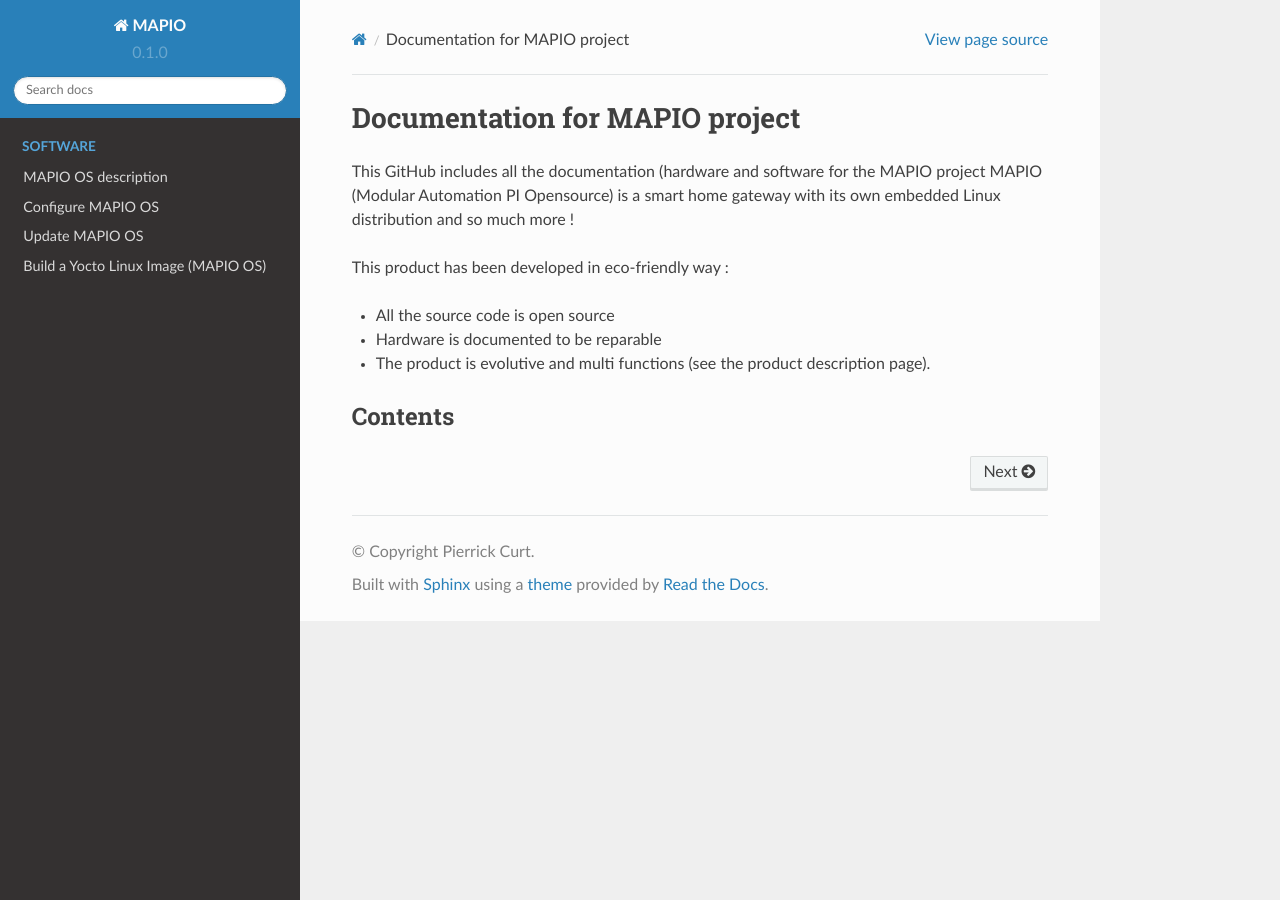
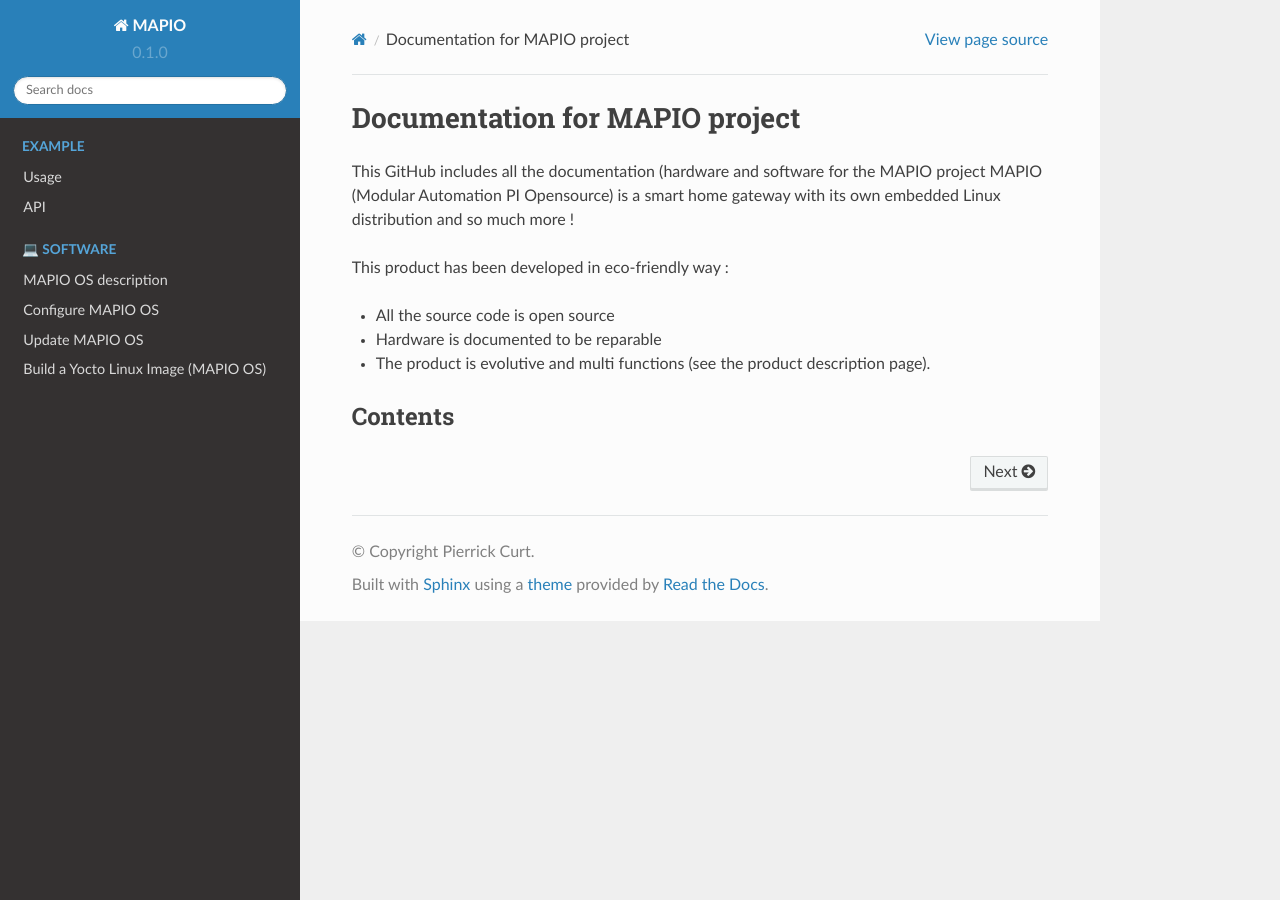
Before and after one commit to pcurt/mapio-docs, a Sphinx documentation site: the page built from docs/source/index.rst, in a window 1280 px wide. Built offline with Sphinx 7.4.7 and the Read the Docs theme 2.0.0, drawn with Linux system fonts in a browser that asks for light colours.

Commit message:
Update index.rst

```diff
--- a/docs/source/index.rst
+++ b/docs/source/index.rst
@@ -18,13 +18,14 @@
    :hidden:
    :caption: Example
    :glob:
-   usage
-   api
+
+   /usage
+   /api
 
 .. toctree::
    :maxdepth: 2
    :hidden:
-   :caption: Software
+   :caption: 💻 Software
    :glob:
 
    /os-description
```
